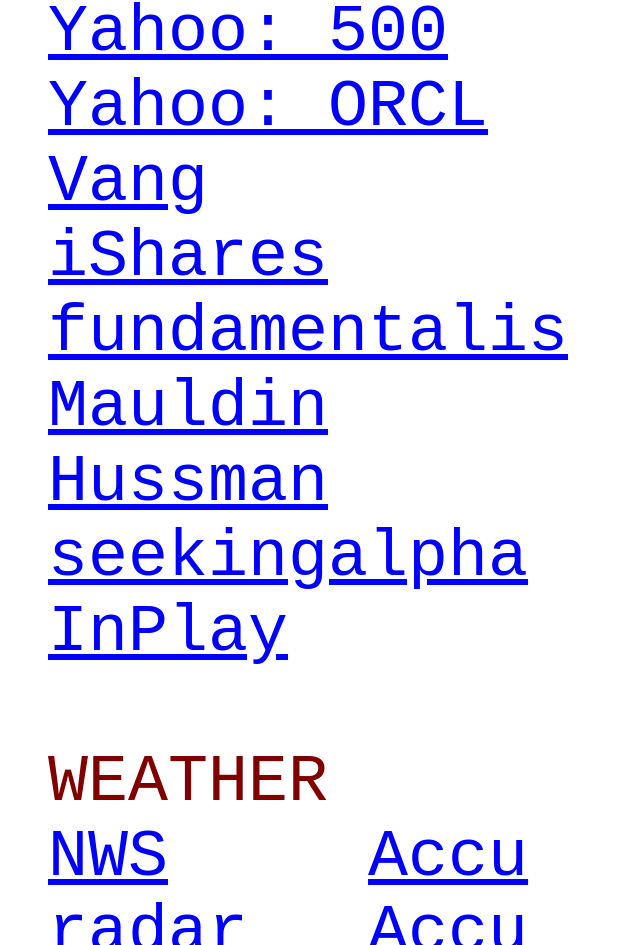
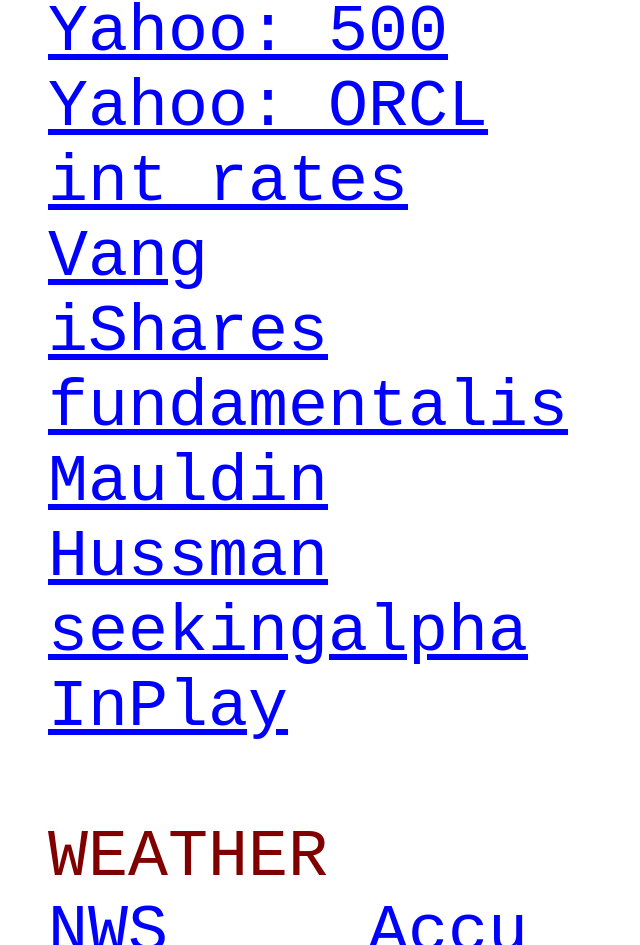
Before and after one commit to hc0jiuaavnvowtj5/hc0jiuaavnvowtj5.github.io, a plain HTML site: page m1.html in a window 1280 px wide. Shown: the part 2713-3658 px from the top of the page, without its empty margins (0-640 px from the left). Drawn offline with Linux system fonts and the light colour scheme.

Commit message:
2023-09-02 11:56:34.000000000-07:00

```diff
--- a/m1.html
+++ b/m1.html
@@ -50,6 +50,7 @@ pre {
  <a href="https://www.cmegroup.com/market-data/delayed-quotes/equities.html">CME futures</a>
  <a href="https://finance.yahoo.com/quotes/^GSPC">Yahoo: 500</a>
  <a href="https://finance.yahoo.com/quotes/ORCL">Yahoo: ORCL</a>
+ <a href="https://fred.stlouisfed.org/release/tables?rid=18&eid=289">int rates</a>
  <a href="https://investor.vanguard.com/mutual-funds/list#/mutual-funds/asset-class/month-end-returns">Vang</a>
  <a href="https://www.ishares.com/us/products/etf-investments">iShares</a>
  <a href="http://fundamentalis.com">fundamentalis</a>
```
